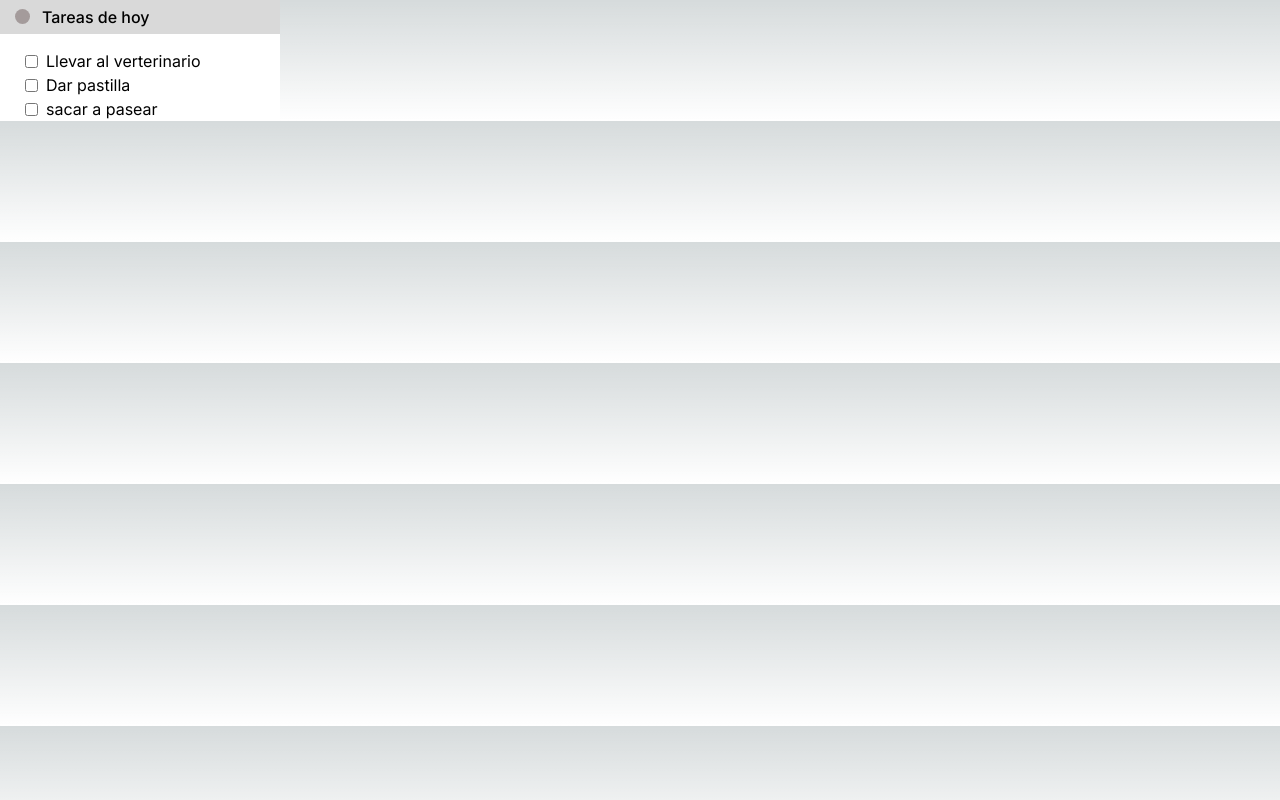
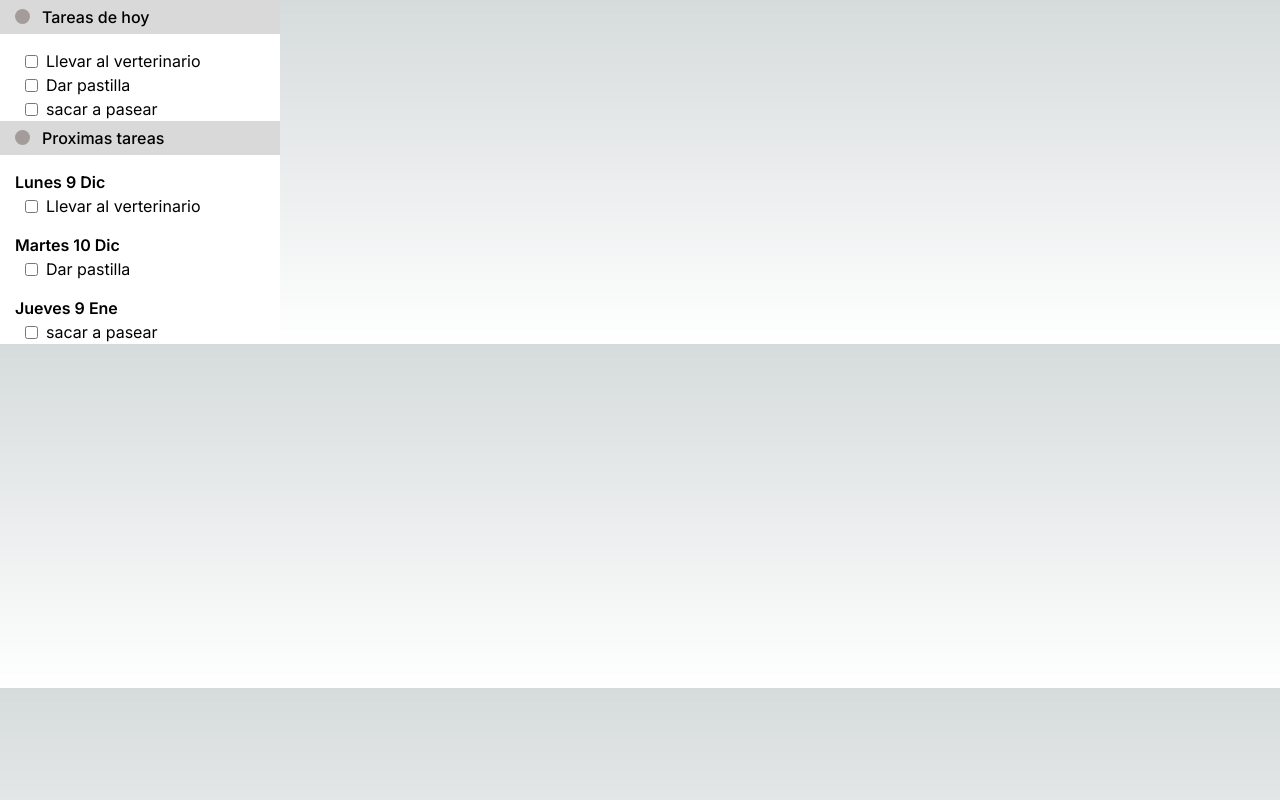
Before and after one commit to No-Country/c15-24-m-java-react, a Next.js app in the folder Frontend/pet-app/: page / in a window 1280 px wide. Built offline with nearby package versions, Linux system fonts and the light colour scheme.

Commit message:
terminado maquetado de proximas tareas

```diff
--- a/Frontend/pet-app/src/app/page.tsx
+++ b/Frontend/pet-app/src/app/page.tsx
@@ -1,4 +1,5 @@
 import { Tareas } from "../components/tareas/tareas";
+import { ProximasTareas } from "../components/tareas/proximasTareas";
 
 const mock = [
   {
@@ -8,7 +9,7 @@ const mock = [
   },
   {
     tarea: "Dar pastilla",
-    isCheck: false,
+    isCheck: true,
     id: "lkasdjie-lasdflka",
   },
   {
@@ -18,10 +19,32 @@ const mock = [
   },
 ];
 
+const mockProximas = [
+  {
+    tarea: "Llevar al verterinario",
+    isCheck: false,
+    id: "alksda3jf-asdlfkja",
+    date: "Lunes 9 Dic",
+  },
+  {
+    tarea: "Dar pastilla",
+    isCheck: true,
+    id: "lkas123djie-lasdflka",
+    date: "Martes 10 Dic",
+  },
+  {
+    tarea: "sacar a pasear",
+    isCheck: false,
+    id: "laks31jdf-lskdjf",
+    date: "Jueves 9 Ene",
+  },
+];
+
 export default function Home() {
   return (
     <>
       <Tareas data={mock}></Tareas>
+      <ProximasTareas data={mockProximas}></ProximasTareas>
     </>
   );
 }
--- /dev/null
+++ b/Frontend/pet-app/src/components/tareas/proximasTareas.tsx
@@ -0,0 +1,44 @@
+import styles from "./tareas.module.css";
+
+interface Tarea {
+  tarea: string;
+  isCheck: boolean;
+  id: string;
+  date: string;
+}
+
+interface Tareas {
+  data: Tarea[];
+}
+
+export const ProximasTareas = ({ data }: Tareas) => {
+  return (
+    <div className={styles.containerTareas}>
+      <div>
+        <div className={styles.encabezado}>
+          <span className={styles.circulo}></span>
+          <h3 className={styles.text}>Proximas tareas</h3>
+        </div>
+        <div className={styles.containerCheck}>
+          {data.map((object) => {
+            return (
+              <div key={object.id}>
+                <h4 className={styles.fecha}>{object.date}</h4>
+                <div key={object.id} className={styles.checkbox}>
+                  <input
+                    id={object.id}
+                    className={styles.inputCheckbox}
+                    type="checkbox"
+                  />
+                  <label htmlFor={object.id} className={styles.tareaTexto}>
+                    {object.tarea}
+                  </label>
+                </div>
+              </div>
+            );
+          })}
+        </div>
+      </div>
+    </div>
+  );
+};
--- a/Frontend/pet-app/src/components/tareas/tareas.module.css
+++ b/Frontend/pet-app/src/components/tareas/tareas.module.css
@@ -38,3 +38,9 @@
   gap: 8px;
   margin-left: 25px;
 }
+
+.fecha {
+  font-weight: 600;
+  margin-left: 15px;
+  margin-top: 15px;
+}
--- a/Frontend/pet-app/src/components/tareas/tareas.tsx
+++ b/Frontend/pet-app/src/components/tareas/tareas.tsx
@@ -1,12 +1,16 @@
 import styles from "./tareas.module.css";
 
+interface Tarea {
+  tarea: string;
+  isCheck: boolean;
+  id: string;
+}
+
 interface Tareas {
-  data: number[];
+  data: Tarea[];
 }
 
 export const Tareas = ({ data }: Tareas) => {
-  console.log(data);
-
   return (
     <div className={styles.containerTareas}>
       <div>
@@ -17,7 +21,7 @@ export const Tareas = ({ data }: Tareas) => {
         <div className={styles.containerCheck}>
           {data.map((object) => {
             return (
-              <div className={styles.checkbox}>
+              <div key={object.id} className={styles.checkbox}>
                 <input
                   id={object.id}
                   className={styles.inputCheckbox}
```
